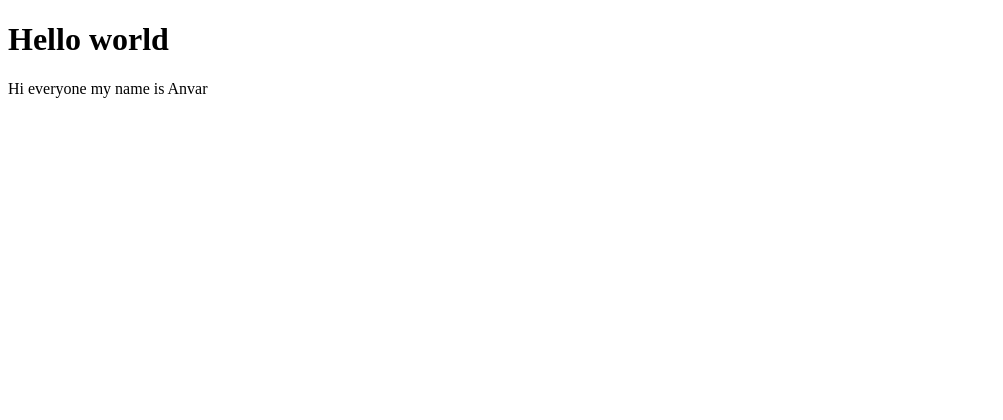
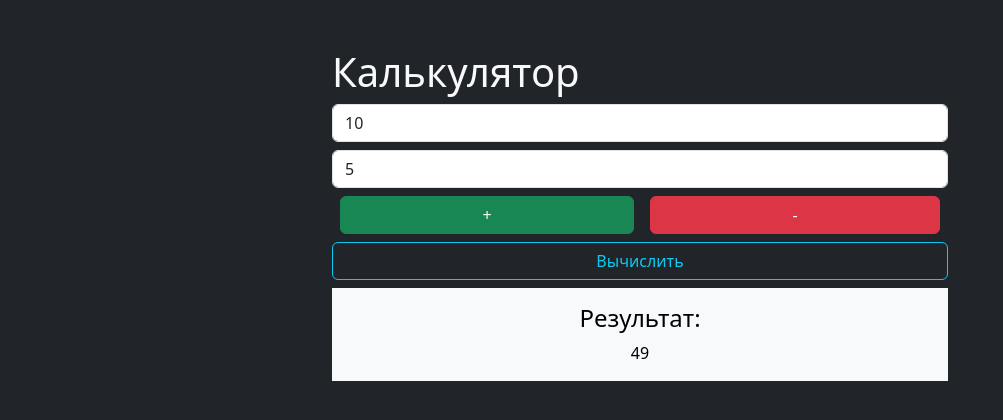
Before and after one commit to anvargumerov/anvargumerov, a plain HTML site: page index.html in a window 1280 px wide. Shown: the whole page, without its empty margins (0-1003 px from the left). Drawn offline with nearby package versions, Linux system fonts and the light colour scheme.

Commit message:
js learn

```diff
--- a/index.html
+++ b/index.html
@@ -2,11 +2,51 @@
 <html lang="en">
   <head>
     <meta charset="UTF-8" />
+    <meta http-equiv="X-UA-Compatible" content="IE=edge" />
     <meta name="viewport" content="width=device-width, initial-scale=1.0" />
-    <title>Document</title>
+    <link
+      rel="shortcut icon"
+      href="https://result.school/logo-result.school.png"
+    />
+    <link
+      href="https://cdn.jsdelivr.net/npm/bootstrap@5.3.0-alpha3/dist/css/bootstrap.min.css"
+      rel="stylesheet"
+      integrity="sha384-KK94CHFLLe+nY2dmCWGMq91rCGa5gtU4mk92HdvYe+M/SXH301p5ILy+dN9+nJOZ"
+      crossorigin="anonymous"
+    />
+    <title>01. JS Base</title>
+    <script src="app.js" defer></script>
+    <script src="theory.js" defer></script>
   </head>
-  <body>
-    <h1>Hello world</h1>
-    <p>Hi everyone my name is Anvar</p>
+  <body class="bg-dark text-light">
+    <div class="container w-50 pt-5">
+      <h1>Калькулятор</h1>
+      <input
+        type="number"
+        class="form-control mb-2"
+        placeholder="Введите 1 число"
+        id="input1"
+        value="10"
+      />
+      <input
+        type="number"
+        class="form-control mb-2"
+        placeholder="Введите 2 число"
+        id="input2"
+        value="5"
+      />
+      <div class="d-flex mb-2">
+        <button class="btn btn-success flex-grow-1 mx-2" id="plus">+</button>
+        <button class="btn btn-danger flex-grow-1 mx-2" id="minus">-</button>
+      </div>
+      <button class="btn btn-outline-info w-100 mb-2" id="submit">
+        Вычислить
+      </button>
+
+      <div class="text-bg-light p-3 text-center">
+        <h4>Результат:</h4>
+        <p id="result" class="mb-0">49</p>
+      </div>
+    </div>
   </body>
 </html>
```
Also changed, not shown: app.js (added).
